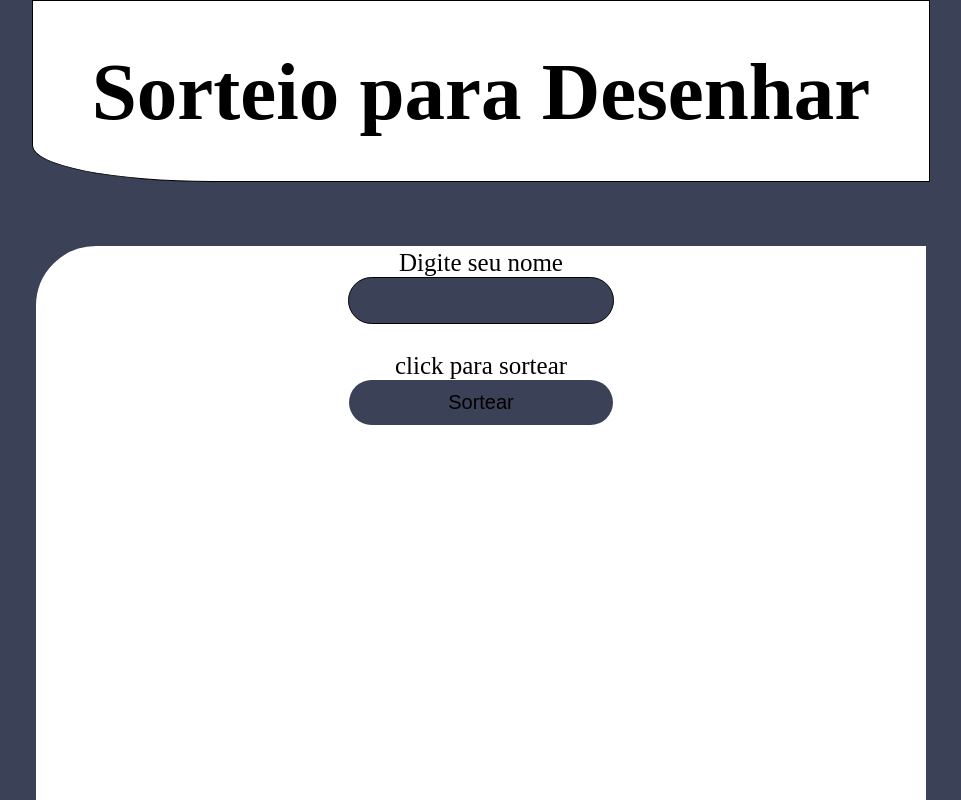
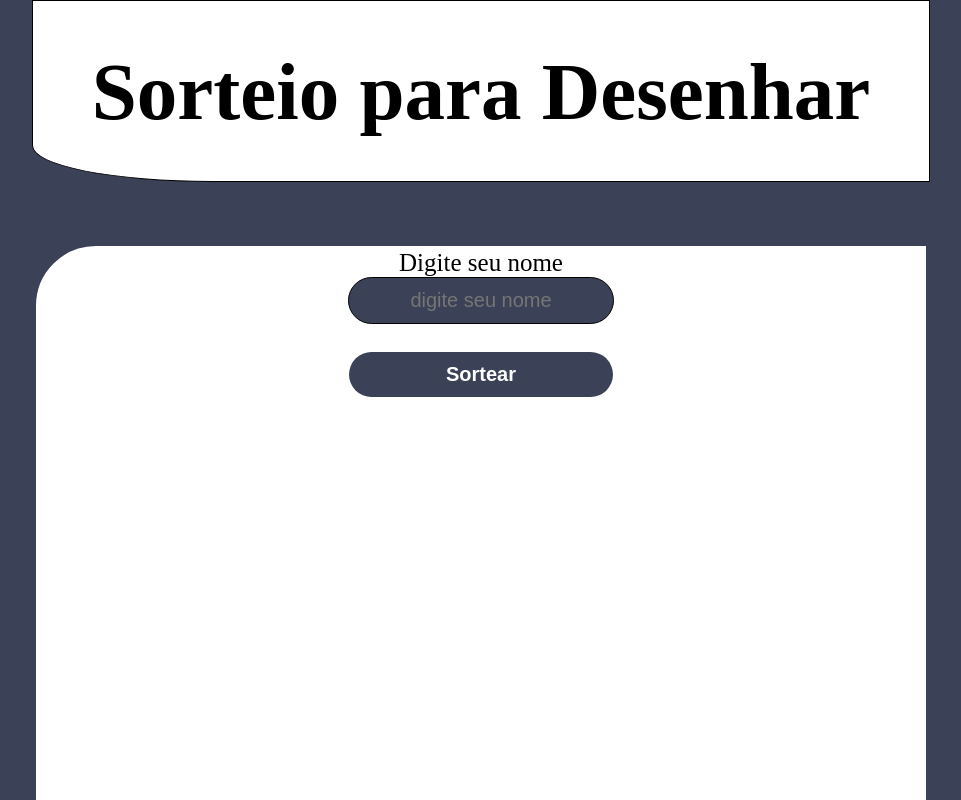
Before and after one commit to IagoZeyder/Random-characters-to-draw, a plain HTML site: page SORTEIO/index.html in a window 1280 px wide. Shown: the top 800 px of the page, without its empty margins (159-1120 px from the left). Drawn offline with Linux system fonts and the light colour scheme.

Commit message:
atualizando os inputs do index.html

```diff
--- a/SORTEIO/css.css
+++ b/SORTEIO/css.css
@@ -69,10 +69,12 @@
 }
 #pegarNome{
     background-color: rgb(59, 66, 87);
-    color: white;
+    color: rgb(255, 255, 255);
     border-width: 1px;
     border-style: solid;
     border-color: black;
+    text-align: center;
+
 
 }
 .text .botao{
@@ -81,6 +83,8 @@
     border-width: 0px;
     border-style: solid;
     border-color: black;
+    color: white;
+    font-weight:bolder;
 }
 .text .botao:hover{
     cursor: pointer;
--- a/SORTEIO/index.html
+++ b/SORTEIO/index.html
@@ -14,10 +14,10 @@
         </div>
             <div class="fundo" id="fundo">
                 <div class="text">
-                <p id="nome">Digite seu nome</p> <input type="text" name="nome" id="pegarNome">
+                <p id="nome">Digite seu nome</p> <input type="text" name="nome" id="pegarNome" placeholder="digite seu nome">
                 <br>
                 <br>
-                <p>click para sortear</p><input type="button" onclick="sorteio()" value="Sortear" class="botao">
+                <p></p><input type="button" onclick="sorteio()" value="Sortear" class="botao">
                 </div>
                 <br>
                 <div id="resposta">
```
